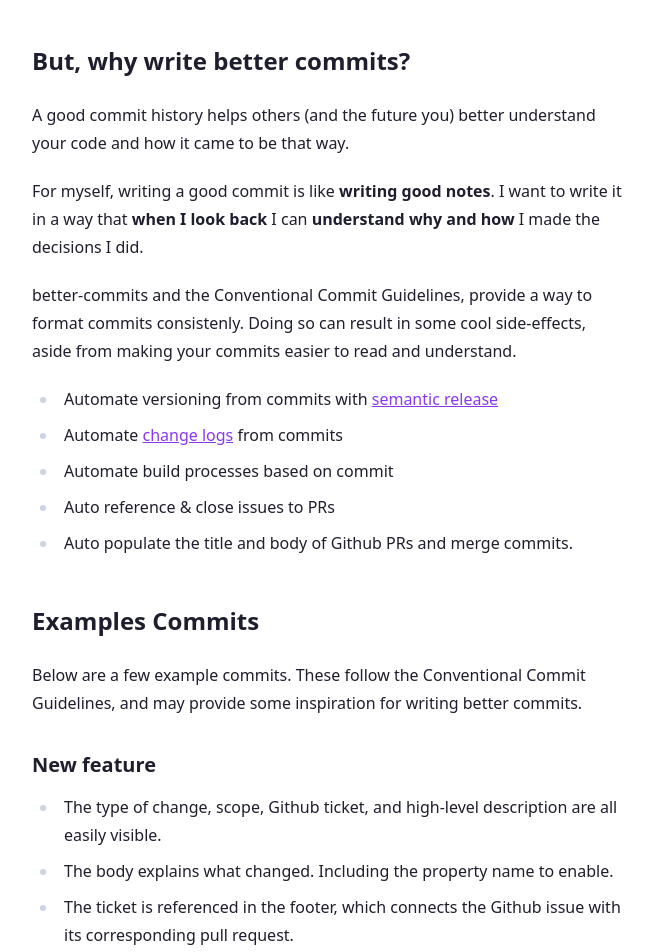
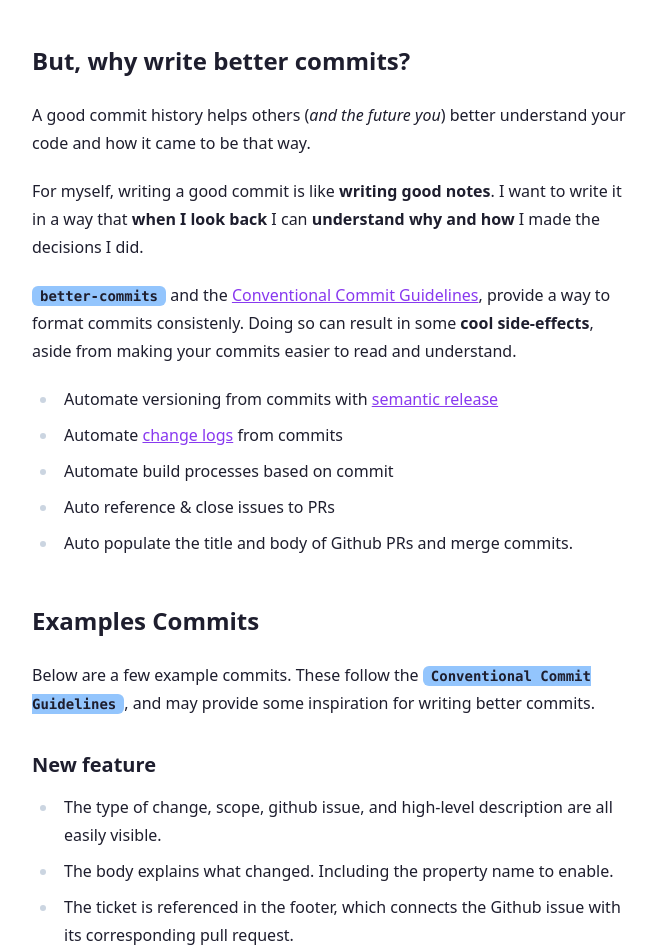
Before and after one commit to Everduin94/flotes-blog, an Astro site: page /posts/better-commits in a window 1280 px wide. Shown: the part 1075-2027 px from the top of the page, without its empty margins (280-937 px from the left). Built offline with nearby package versions, Linux system fonts and the light colour scheme; Astro itself is replaced by a stand-in of ours; some packages are replaced by stand-ins of ours.

Commit message:
Adjustments to article, added conclusion

```diff
--- a/src/pages/posts/better-commits.md
+++ b/src/pages/posts/better-commits.md
@@ -25,24 +25,23 @@ Recently I wrote a lightweight open-source CLI for writing better commits. It he
 
 ## But, why write better commits?
 
-A good commit history helps others (and the future you) better understand your code and how it came to be that way.
+A good commit history helps others (*and the future you*) better understand your code and how it came to be that way.
 
 For myself, writing a good commit is like **writing good notes**. I want to write it in a way that **when I look back** I can **understand why and how** I made the decisions I did.
 
-better-commits and the Conventional Commit Guidelines, provide a way to format commits consistenly. Doing so can result in some cool side-effects, aside from making your commits easier to read and understand.
+`better-commits` and the [Conventional Commit Guidelines](https://www.conventionalcommits.org/en/v1.0.0-beta.4/), provide a way to format commits consistenly. Doing so can result in some **cool side-effects**, aside from making your commits easier to read and understand.
 - Automate versioning from commits with [semantic release](https://github.com/semantic-release/semantic-release)
 - Automate [change logs](https://github.com/lob/generate-changelog) from commits
 - Automate build processes based on commit
 - Auto reference & close issues to PRs
 - Auto populate the title and body of Github PRs and merge commits.
 
-
 ## Examples Commits
 
-Below are a few example commits. These follow the Conventional Commit Guidelines, and may provide some inspiration for writing better commits.
+Below are a few example commits. These follow the `Conventional Commit Guidelines`, and may provide some inspiration for writing better commits.
 
 ### New feature
-- The type of change, scope, Github ticket, and high-level description are all easily visible.
+- The type of change, scope, github issue, and high-level description are all easily visible.
 - The body explains what changed. Including the property name to enable.
 - The ticket is referenced in the footer, which connects the Github issue with its corresponding pull request.
 
@@ -105,4 +104,8 @@ docs: Fix tabbing in defaults section of readme
 
 ## Conclusion
 
-Thanks for reading! If you enjoy using my CLI, [star it on github](https://github.com/Everduin94/better-commits), so I feel like the special little snowflake my mother tells me I am.
+At my job as a software engineer, I've always followed branch and git commit guidelines. However, I've ignored maintaining a good commit history in my personal close-sourced projects.
+
+As those projects have grown. I've realized that the small increased effort upfront, to write a good commit message, is worth the improved developer experience. -- And so I created `better-commits`. To be able to quickly and easily follow good practices across all of my projects.
+
+If you enjoy using the better-commits CLI, [⭐️ star it on github](https://github.com/Everduin94/better-commits), so I feel like the special little snowflake my mother tells me I am.
```
